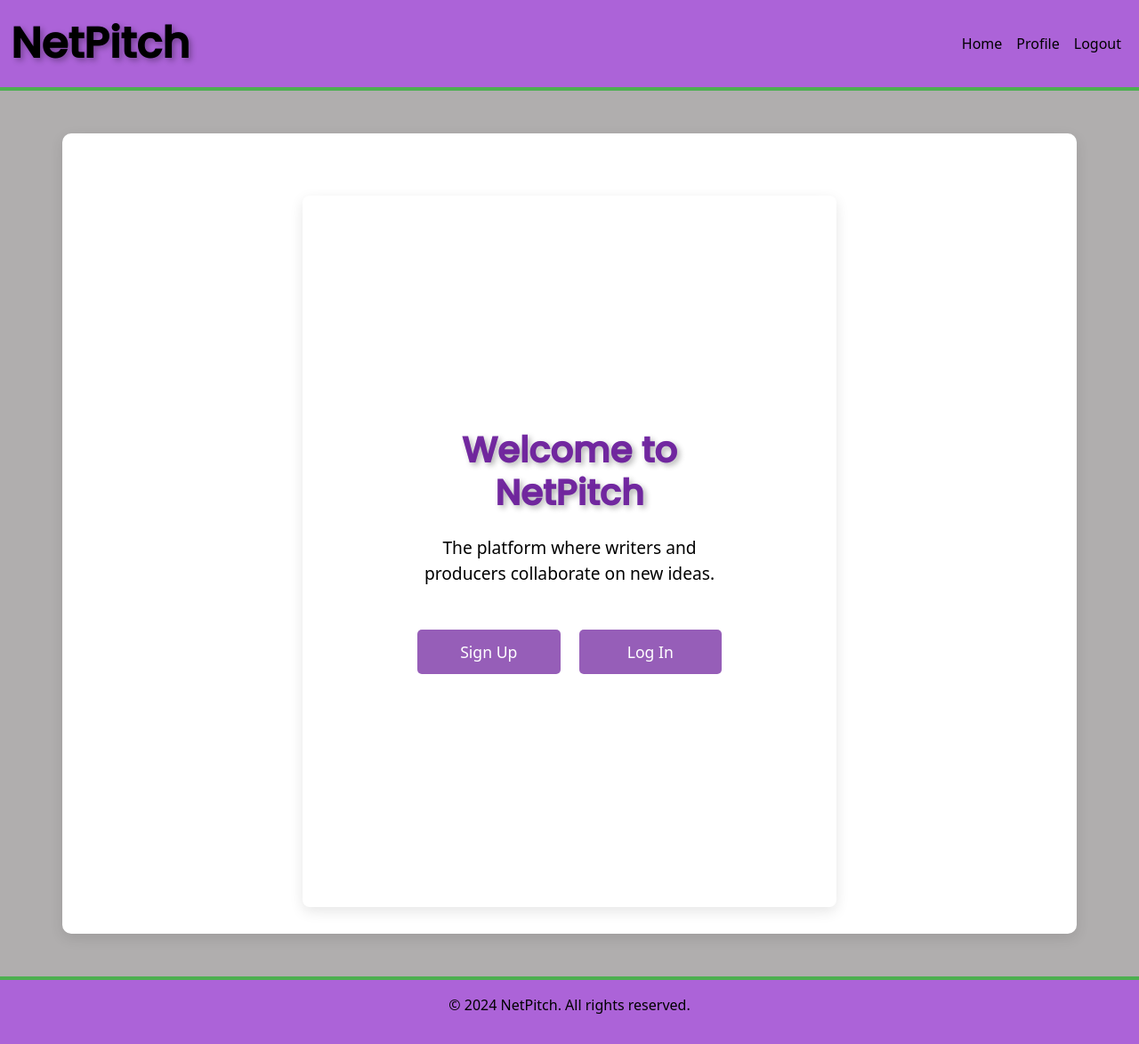
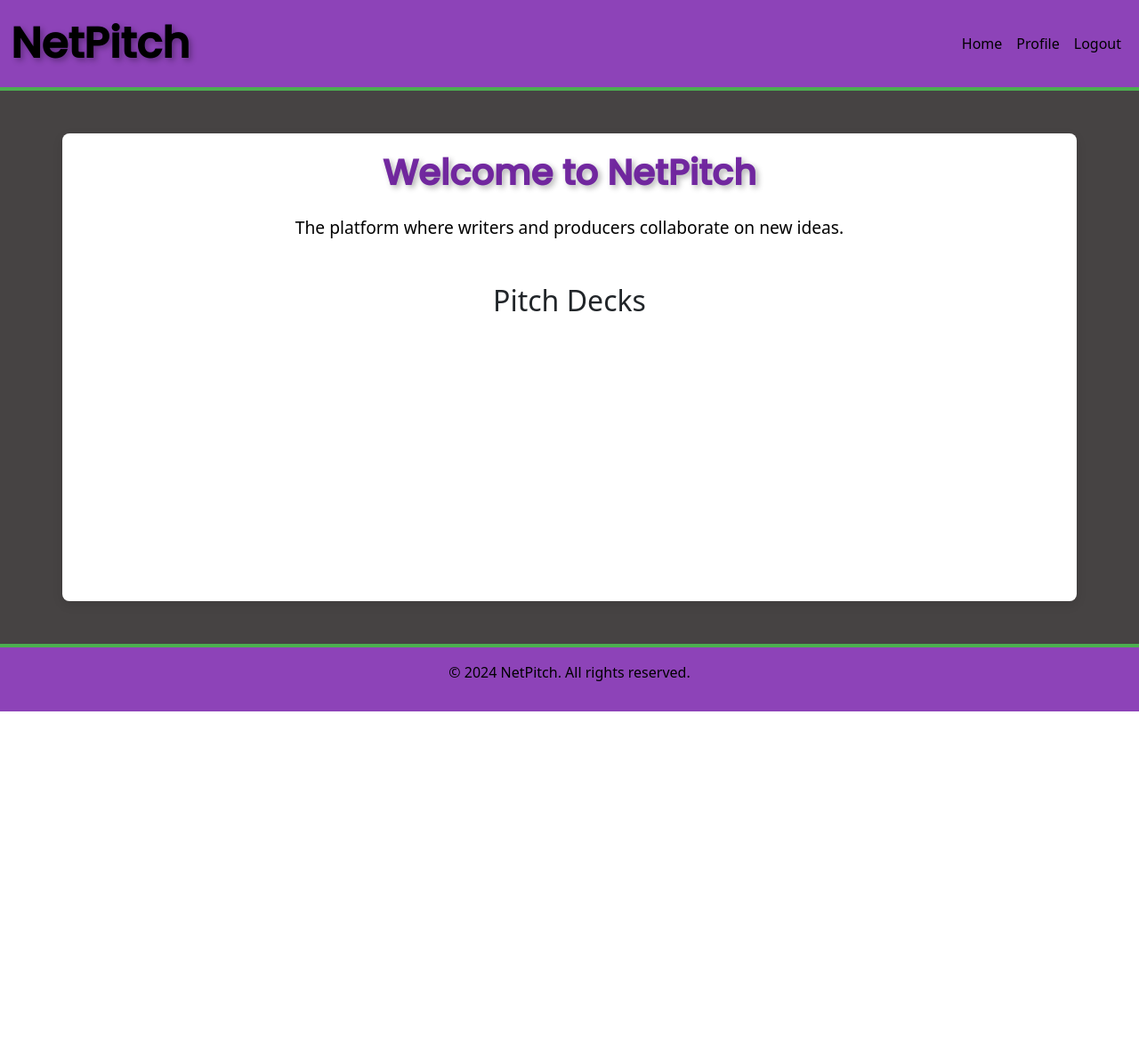
Before and after one commit to Fantomen31/NetPitch, a Django app: page / in a window 1280 px wide. Shown: the whole page at 89% size. After the commit the page ends 800 px from the top, so only its background shows below. Run offline with Django 4.2, Linux system fonts and the light colour scheme; the visitor is signed in with stand-in values (Sample User, id 1); data that the repository does not hold is empty.

Commit message:
created and edited welcome page view and html to showcase pitchdecks when logged in and edited the style of the page as well.

```diff
--- a/netpitch/static/css/style.css
+++ b/netpitch/static/css/style.css
@@ -14,7 +14,7 @@
 
 /* Base background color for the entire site */
 body {
-    background-color: #b0aeae; /* Light grey background */
+    background-color: #464343; /* Dark grey background */
 }
 
 /* Header and footer adjustments */
@@ -52,148 +52,7 @@
     margin-bottom: 20px;
 }
 
-/* ============= Log In Page Styles ============= */
-/* Log In Page Enhancements */
-.login-container {
-    background-color: white;
-    border-radius: 10px;
-    padding: 30px;
-    box-shadow: 0px 5px 15px rgba(0, 0, 0, 0.1);
-    margin-top: 40px;
-}
-
-h2 {
-    font-family: 'Poppins', sans-serif;
-    font-weight: 600;
-    color: rgba(74, 0, 224, 0.9); /* Same purple for headings */
-}
-
-.form-control {
-    border-radius: 5px;
-    padding: 10px;
-    border: 1px solid #ccc;
-    width: 100%; /* Ensure full-width for the form fields */
-}
-
-.form-control:focus {
-    border-color: rgba(106, 27, 154, 0.5);
-    box-shadow: 0 0 5px rgba(106, 27, 154, 0.2);
-}
-
-/* Login Button */
-button.btn-purple {
-    background-color: rgba(106, 27, 154, 0.7);
-    color: white;
-    border: none;
-    padding: 12px 20px;
-    border-radius: 5px;
-    width: 100%;
-    transition: background-color 0.3s ease;
-}
-
-button.btn-purple:hover {
-    background-color: #4CAF50; /* Green hover */
-    color: white;
-}
-
-p.text-center {
-    margin-top: 20px;
-}
-
-/* ============= Sign Up Page Styles ============= */
-/* Container and form styling for sign up */
-.container {
-    background-color: white;
-    border-radius: 10px;
-    padding: 30px;
-    box-shadow: 0px 5px 15px rgba(0, 0, 0, 0.1);
-}
-
-h2 {
-    font-family: 'Poppins', sans-serif;
-    font-weight: 600;
-    color: rgba(74, 0, 224, 0.9);
-}
-
-.form-control {
-    border-radius: 5px;
-    padding: 10px;
-    border: 1px solid #ccc;
-    box-shadow: none;
-}
-
-.form-control:focus {
-    border-color: rgba(106, 27, 154, 0.5);
-    box-shadow: 0 0 5px rgba(106, 27, 154, 0.2);
-}
-
-button.btn-purple {
-    background-color: rgba(106, 27, 154, 0.7);
-    color: white;
-    border: none;
-    padding: 12px 20px;
-    border-radius: 5px;
-    width: 100%;
-    transition: background-color 0.3s ease;
-}
-
-button.btn-purple:hover {
-    background-color: #4CAF50; /* Green hover */
-}
-
-/* ============= Welcome Page Styles ============= */
-
-/* Welcome Page Enhancements */
-h1.cool-title {
-    color: rgba(106, 27, 154, 0.9); /* Deep purple for main headings */
-    font-size: 2.5rem;
-    font-weight: 700;
-    text-align: center;
-    margin-bottom: 20px;
-}
-
-p.lead {
-    font-size: 1.2rem;
-    color: #000000; /* Deep purple for main headings */
-    text-align: center;
-}
-
-/* Smaller main container */
-.container-small {
-    max-width: 600px;
-    background-color: white;
-    border-radius: 8px;
-    padding: 30px;
-    box-shadow: 0px 5px 15px rgba(0, 0, 0, 0.1);
-    margin-top: 40px;
-}
-
-/* Button Styling for Welcome Page (both buttons are purple and change to green on hover) */
-.btn-purple {
-    background-color: rgba(106, 27, 154, 0.7); /* Purple background */
-    color: white;
-    border: none;
-    padding: 12px 20px;
-    border-radius: 5px;
-    transition: background-color 0.3s ease;
-    font-size: 1.1rem;
-    margin: 0 5px;
-    width: 100%;
-}
-
-.btn-purple:hover {
-    background-color: #4CAF50; /* Green on hover */
-}
-
-/* Center content vertically */
-.full-height {
-    height: 100vh;
-    display: flex;
-    justify-content: center;
-    align-items: center;
-}
 /* ============= Profile Page Styles ============= */
-
 /* Profile header */
 .profile-header {
     margin-bottom: 30px;
@@ -218,27 +77,6 @@
     margin-top: 15px;
 }
 
-/* Profile form styling */
-.profile-form h2 {
-    font-family: 'Poppins', sans-serif;
-    font-size: 1.8rem;
-    font-weight: 600;
-    color: rgba(74, 0, 224, 0.9);
-}
-
-.form-group .form-control {
-    border-radius: 5px;
-    padding: 10px;
-    border: 1px solid #ccc;
-    box-shadow: none;
-    margin-bottom: 20px;
-}
-
-.form-group .form-control:focus {
-    border-color: rgba(106, 27, 154, 0.5);
-    box-shadow: 0 0 5px rgba(106, 27, 154, 0.2);
-}
-
 /* Update Profile button */
 button.btn-purple {
     background-color: rgba(106, 27, 154, 0.7);
@@ -259,7 +97,7 @@
 /* Grid layout */
 .pitch-deck-grid {
     display: grid;
-    grid-template-columns: repeat(auto-fit, minmax(250px, 1fr));
+    grid-template-columns: repeat(auto-fit, minmax(200px, 1fr)); /* Responsive grid */
     gap: 20px;
     margin-top: 30px;
 }
@@ -299,3 +137,47 @@
     padding: 10px;
     text-align: center;
 }
+
+/* ============= Welcome Page Styles ============= */
+
+/* Smaller main container for the logged-out version */
+.container-small {
+    max-width: 600px;
+    background-color: white;
+    border-radius: 8px;
+    padding: 30px;
+    box-shadow: 0px 5px 15px rgba(0, 0, 0, 0.1);
+    margin-top: 40px;
+}
+
+/* Welcome Page Enhancements */
+h1.cool-title {
+    color: rgba(106, 27, 154, 0.9); /* Deep purple for main headings */
+    font-size: 2.5rem;
+    font-weight: 700;
+    text-align: center;
+    margin-bottom: 20px;
+}
+
+p.lead {
+    font-size: 1.2rem;
+    color: #000000;
+    text-align: center;
+}
+
+/* Button Styling for Welcome Page */
+.btn-purple {
+    background-color: rgba(106, 27, 154, 0.7); /* Purple background */
+    color: white;
+    border: none;
+    padding: 12px 20px;
+    border-radius: 5px;
+    transition: background-color 0.3s ease;
+    font-size: 1.1rem;
+    margin: 0 5px;
+    width: 100%;
+}
+
+.btn-purple:hover {
+    background-color: #4CAF50; /* Green hover */
+}
--- a/netpitch/templates/netpitch/base.html
+++ b/netpitch/templates/netpitch/base.html
@@ -58,8 +58,8 @@
         </header>
 
         <main class="container mt-5 mb-5 flex-grow-1">
-            <div class="row justify-content-center">
-                <div class="col-md-8">
+            <div>
+                <div>
                     {% block content %}
                     <!-- Content for individual pages will go here -->
                     {% endblock content %}
--- a/netpitch/templates/netpitch/welcome_page.html
+++ b/netpitch/templates/netpitch/welcome_page.html
@@ -1,18 +1,37 @@
 {% extends 'netpitch/base.html' %}
+{% load static %}
 
 {% block title %}Welcome{% endblock title %}
 
 {% block content %}
-<div class="container container-small full-height">
+<div class="container">
     <div class="row justify-content-center">
-        <div class="col-md-8 text-center">
+        <div class="col-md text-center">
             <h1 class="cool-title mb-4">Welcome to NetPitch</h1>
             <p class="lead mb-5">The platform where writers and producers collaborate on new ideas.</p>
 
+            {% if not user.is_authenticated %}
             <div class="d-flex justify-content-center">
                 <a href="{% url 'signup' %}" class="btn btn-purple btn-lg me-3">Sign Up</a>
                 <a href="{% url 'login' %}" class="btn btn-purple btn-lg">Log In</a>
             </div>
+            {% else %}
+            <h2 class="mt-5">Pitch Decks</h2>
+            <div class="pitch-deck-grid">
+                {% for pitch in all_pitch_decks %}
+                <a href="{% url 'pitch_deck_detail' pitch.id %}" class="pitch-deck-link">
+                    <div class="pitch-deck-card"
+                         style="background-image: url('{% if pitch.image %}{{ pitch.image.url }}{% else %}{% static 'images/default_pitch_image.jpg' %}{% endif %}');">
+                        <div class="pitch-deck-info">
+                            <strong>{{ pitch.title }}</strong> - {{ pitch.pitch_type }}
+                            <p><strong>Genre:</strong> {{ pitch.genre.name }}</p>
+                            <p><strong>Theme:</strong> {{ pitch.theme }}</p>
+                        </div>
+                    </div>
+                </a>
+                {% endfor %}
+            </div>
+            {% endif %}
         </div>
     </div>
 </div>
--- a/netpitch/views.py
+++ b/netpitch/views.py
@@ -66,7 +66,13 @@
 
 # Simple welcome page view
 def welcome_page(request):
-    return render(request, 'netpitch/welcome_page.html')
+    all_pitch_decks = None
+
+    # If user is logged in, fetch all pitch decks
+    if request.user.is_authenticated:
+        all_pitch_decks = PitchDeck.objects.all()
+
+    return render(request, 'netpitch/welcome_page.html', {'all_pitch_decks': all_pitch_decks})
 
 # User profile page redirect
 @login_required
```
